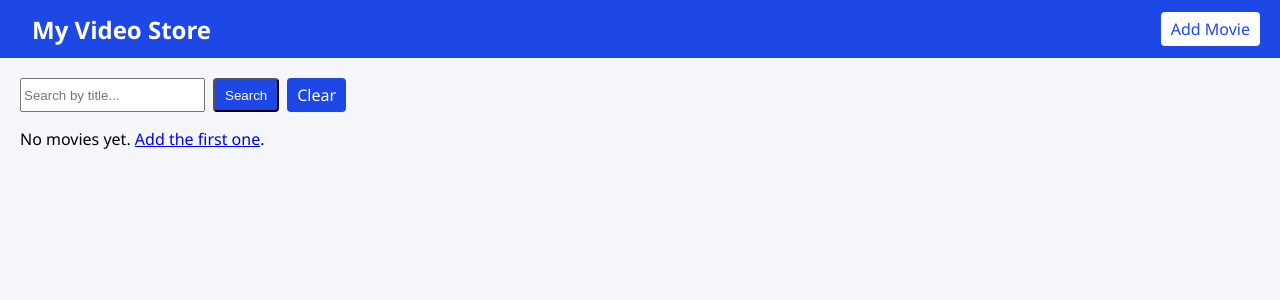
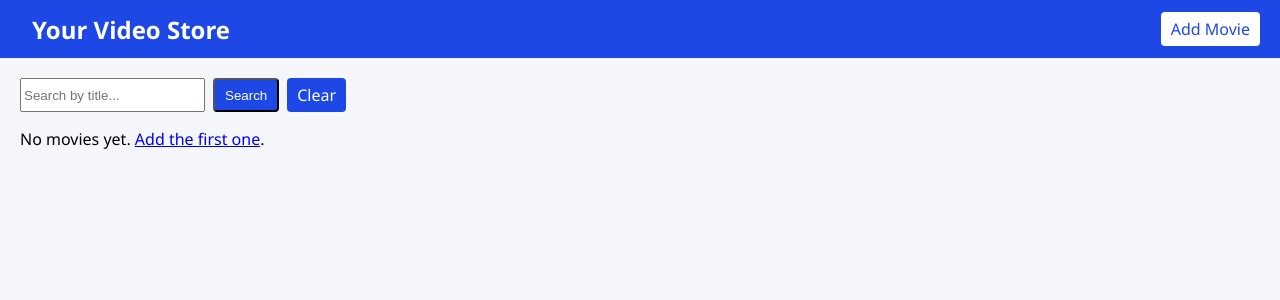
Before and after one commit to rae82aub/videostore_3, a Django app: page / in a window 1280 px wide. Shown: the top 300 px of the page. Run offline with Django 4.2, Linux system fonts and the light colour scheme; data that the repository does not hold is empty.

Commit message:
Update base.html

```diff
--- a/templates/base.html
+++ b/templates/base.html
@@ -9,7 +9,7 @@
 <body>
     <header style="background-color:#1d48e6; color:white; padding:12px 20px; display:flex; justify-content:space-between; align-items:center;">
         <h2 style="margin:0;">
-            <a href="{% url 'movies:movie_list' %}" style="color:white; text-decoration:none;">My Video Store</a>
+            <a href="{% url 'movies:movie_list' %}" style="color:white; text-decoration:none;">Your Video Store</a>
         </h2>
         <a href="{% url 'movies:movie_create' %}" style="background-color:white; color:#1d48e6; padding:6px 10px; text-decoration:none; border-radius:4px;">Add Movie</a>
     </header>
```
